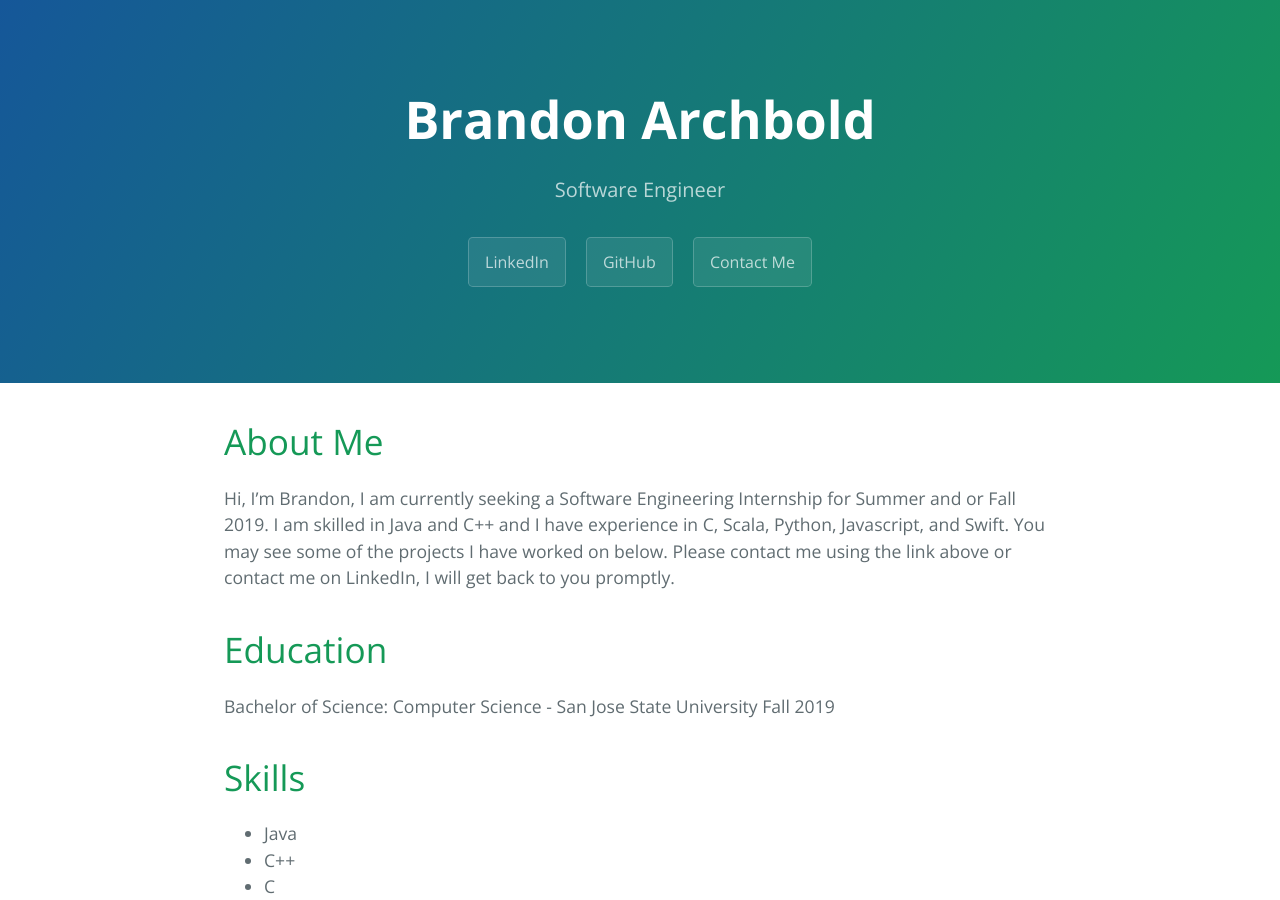
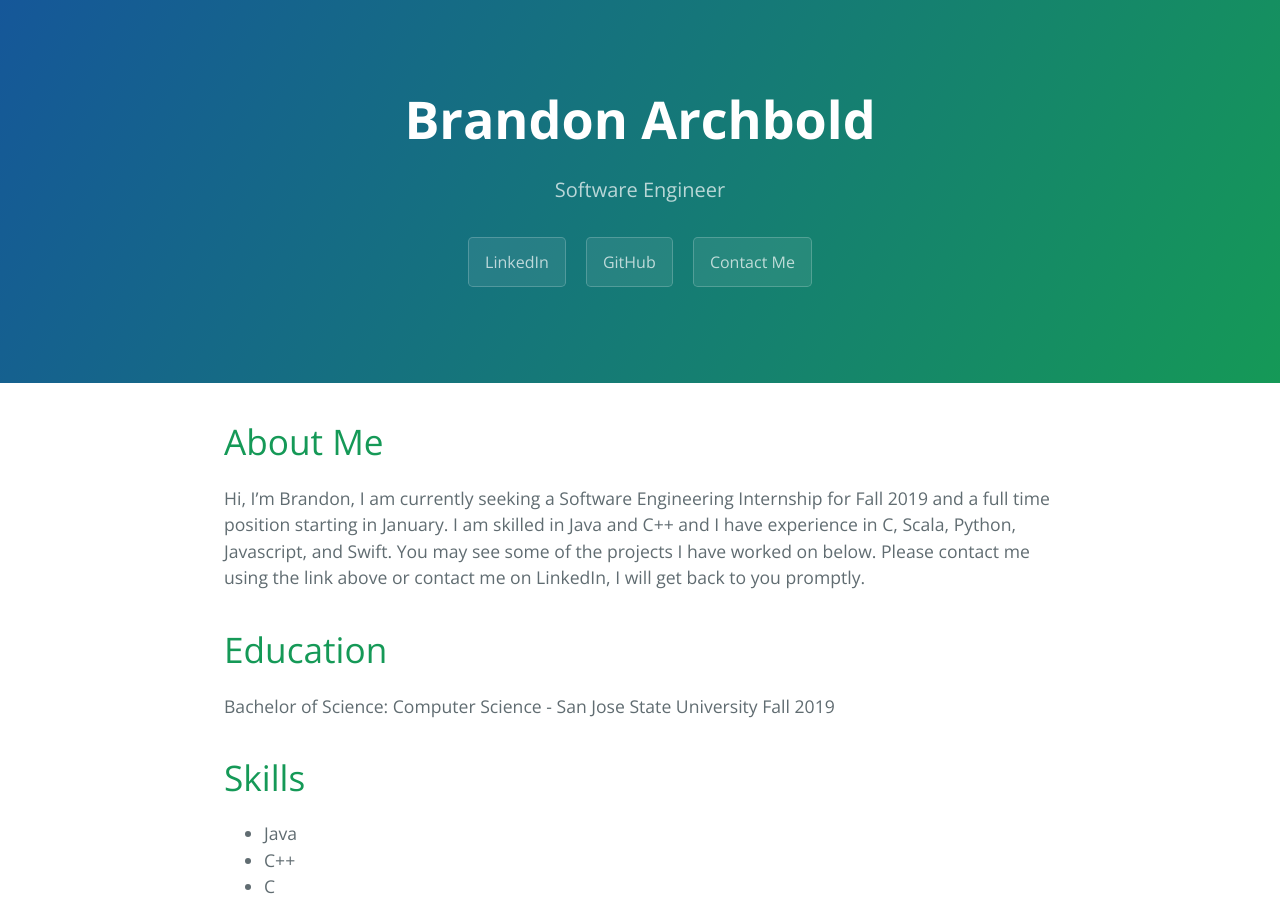
Before and after one commit to brandon-a/personal-website, a Jekyll site: the page built from index.md, in a window 1280 px wide and 900 px high. Built offline with Jekyll 4.4.1, drawn with Linux system fonts in a browser that asks for light colours; our own code applies the rules of GitHub Pages for plain Markdown files.

Commit message:
Update index.md

```diff
--- a/index.md
+++ b/index.md
@@ -4,7 +4,7 @@
 
 # About Me
 
-Hi, I'm Brandon, I am currently seeking a Software Engineering Internship for Summer and or Fall 2019. I am skilled in Java and C++ and I have experience in C, Scala, Python, Javascript, and Swift. You may see some of the projects I have worked on below. Please contact me using the link above or contact me on LinkedIn, I will get back to you promptly.
+Hi, I'm Brandon, I am currently seeking a Software Engineering Internship for Fall 2019 and a full time position starting in January. I am skilled in Java and C++ and I have experience in C, Scala, Python, Javascript, and Swift. You may see some of the projects I have worked on below. Please contact me using the link above or contact me on LinkedIn, I will get back to you promptly.
 
 # Education
 
```
